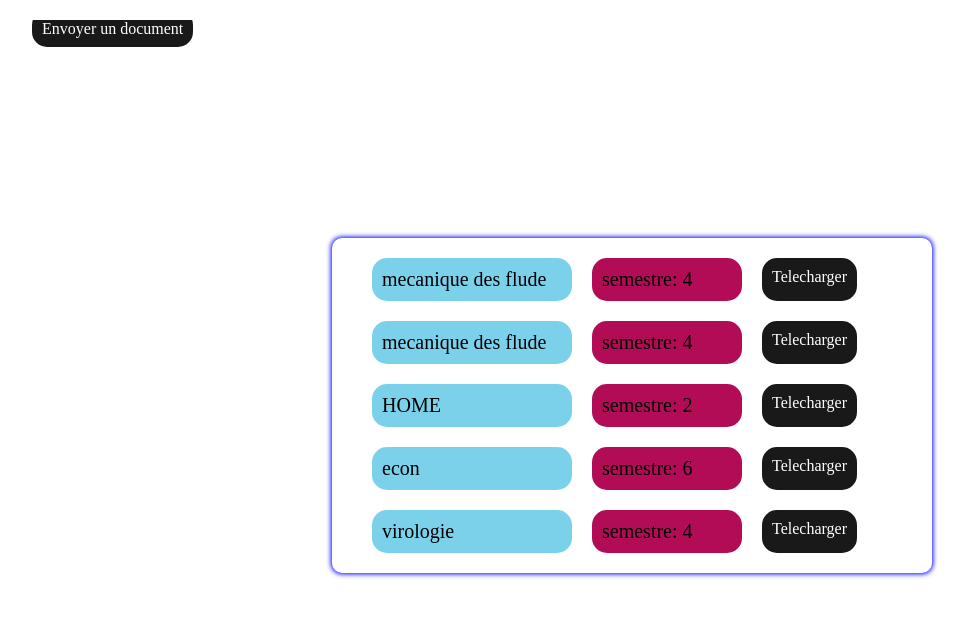
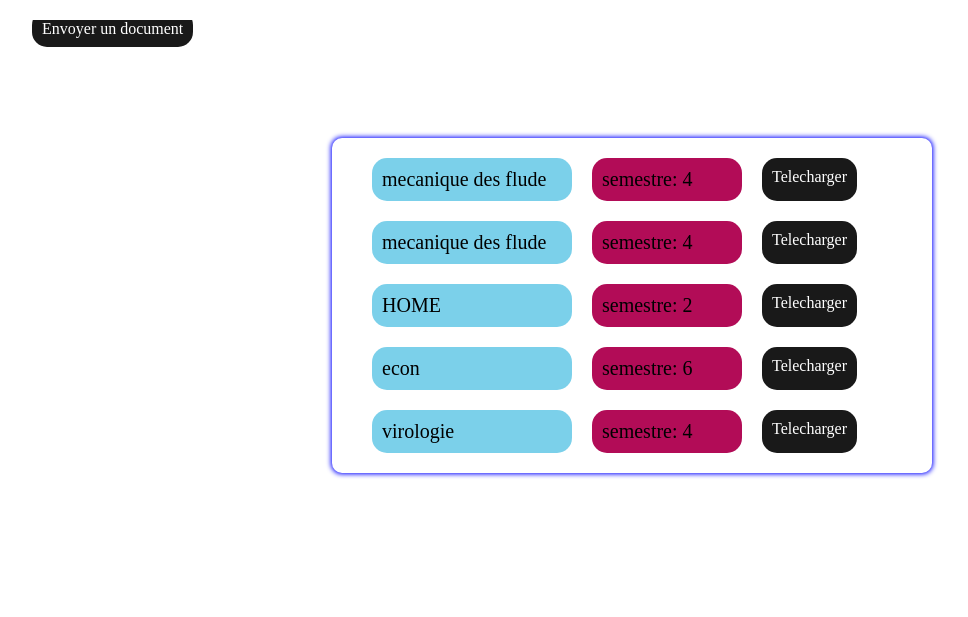
Before and after one commit to Djanfarouhanif/senddoc, a Django app: page /docs in a window 1280 px wide. Shown: the top 617 px of the page, without its empty margins (8-976 px from the left). Run offline with Django 5.2, Linux system fonts and the light colour scheme; data comes from the database, SQL or seed files in the repository.

Commit message:
margin registe

```diff
--- a/static/css/styles.css
+++ b/static/css/styles.css
@@ -90,7 +90,7 @@ form{
     border-radius: 15px;
 }
 .upload{
-    margin: 200px auto;
+    margin: 100px auto;
     box-shadow: 0px 0px 5px 1px blue;
     border-radius: 10px;
     width: 600px;
```
